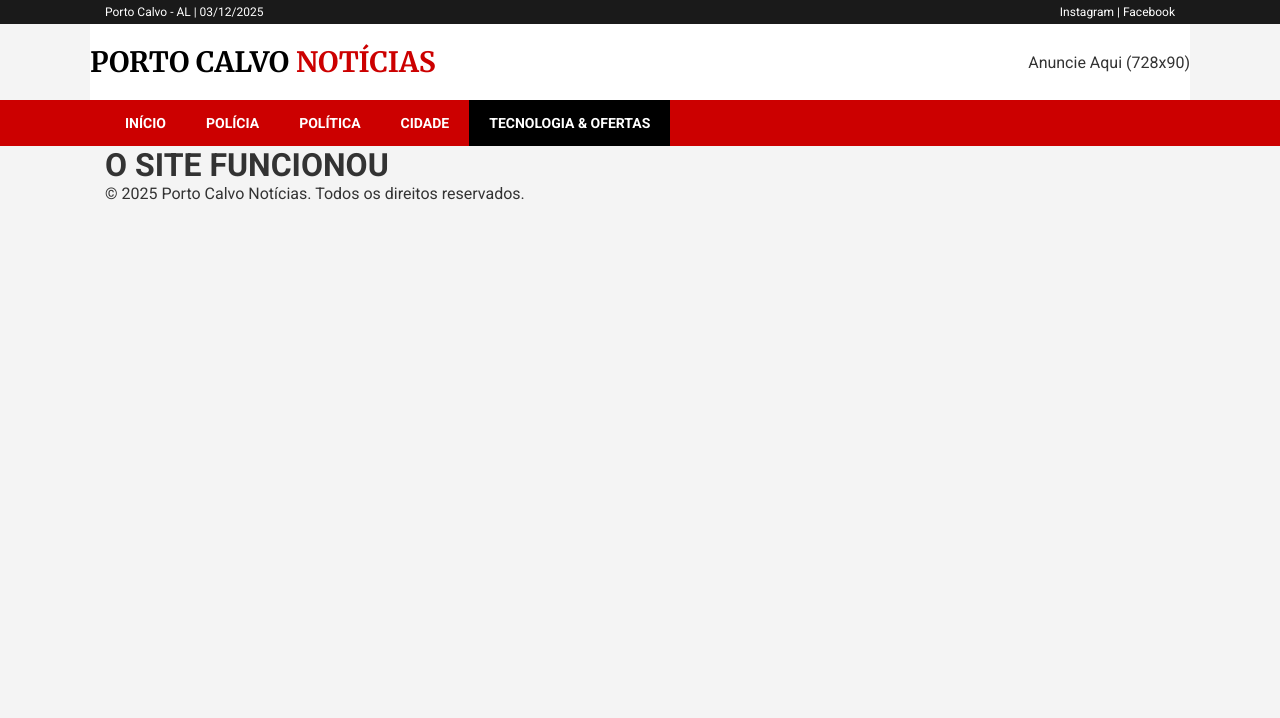
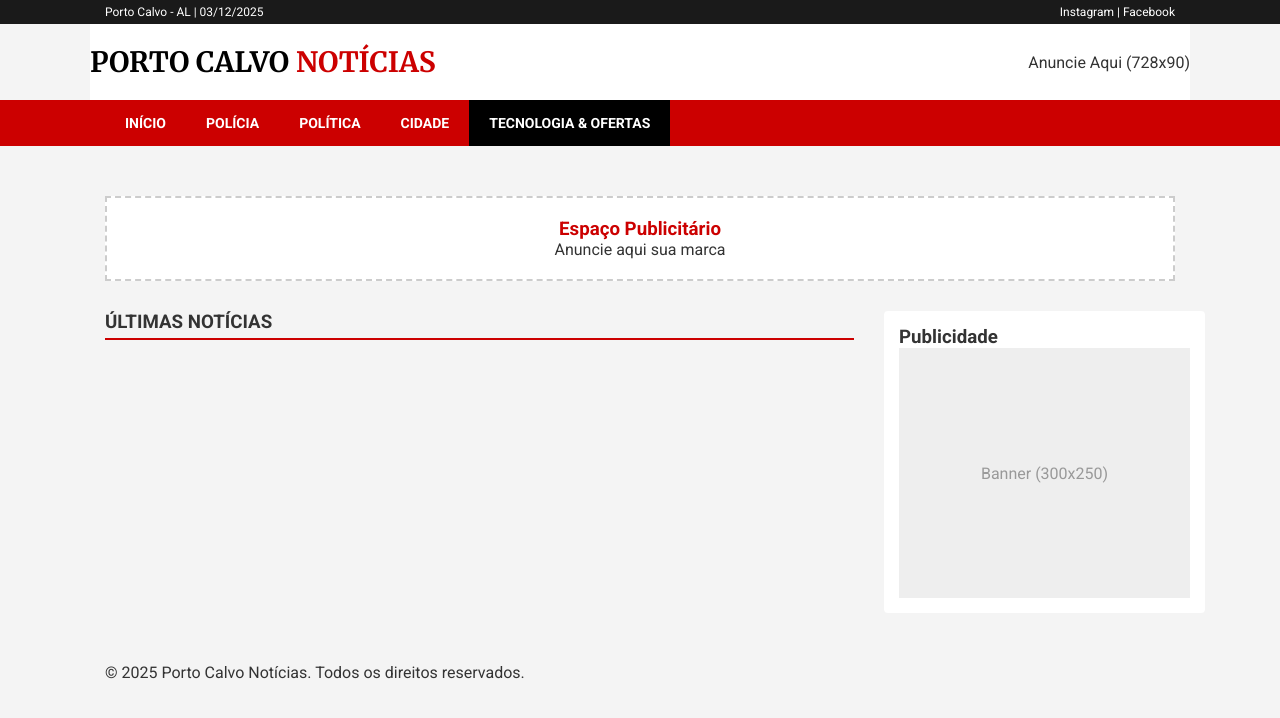
Before and after one commit to silviosantospc/portocalvo-noticias-site, a Jekyll site: the page built from index.html, in a window 1280 px wide. Shown: the top 718 px of the page. Built offline with Jekyll 4.4.1, drawn with Linux system fonts in a browser that asks for light colours.

Commit message:
Update index.html

```diff
--- a/index.html
+++ b/index.html
@@ -1,5 +1,64 @@
 ---
 layout: default
-title: Teste
+title: Home
 ---
-<h1>O SITE FUNCIONOU</h1>
+<section class="hero-section">
+  {% for post in site.posts limit:1 %}
+  <div class="hero-main">
+    <a href="{{ post.url }}">
+      <img src="{{ post.image }}" alt="{{ post.title }}">
+      <div class="hero-text">
+        <span class="tag">{{ post.category }}</span>
+        <h2>{{ post.title }}</h2>
+      </div>
+    </a>
+  </div>
+  {% endfor %}
+
+  <div class="hero-side">
+    {% for post in site.posts limit:2 offset:1 %}
+    <div class="hero-small">
+      <a href="{{ post.url }}">
+        <div class="small-text">
+          <span class="tag-small">{{ post.category }}</span>
+          <h3>{{ post.title }}</h3>
+        </div>
+      </a>
+    </div>
+    {% endfor %}
+  </div>
+</section>
+
+<section class="affiliate-banner">
+  <div class="banner-box">
+    <h3>Espaço Publicitário</h3>
+    <p>Anuncie aqui sua marca</p>
+  </div>
+</section>
+
+<div class="content-wrapper">
+  <div class="main-column">
+    <h3 class="section-title">Últimas Notícias</h3>
+    <div class="news-list">
+      {% for post in site.posts offset:3 %}
+      <article class="news-card">
+        <div class="news-img">
+          <img src="{{ post.image }}" alt="{{ post.title }}">
+        </div>
+        <div class="news-info">
+          <span class="date">{{ post.date | date: "%d/%m/%Y" }}</span>
+          <h2><a href="{{ post.url }}">{{ post.title }}</a></h2>
+          <p>{{ post.description }}</p>
+        </div>
+      </article>
+      {% endfor %}
+    </div>
+  </div>
+
+  <aside class="sidebar">
+    <div class="widget">
+      <h3>Publicidade</h3>
+      <div class="ad-square">Banner (300x250)</div>
+    </div>
+  </aside>
+</div>
```
